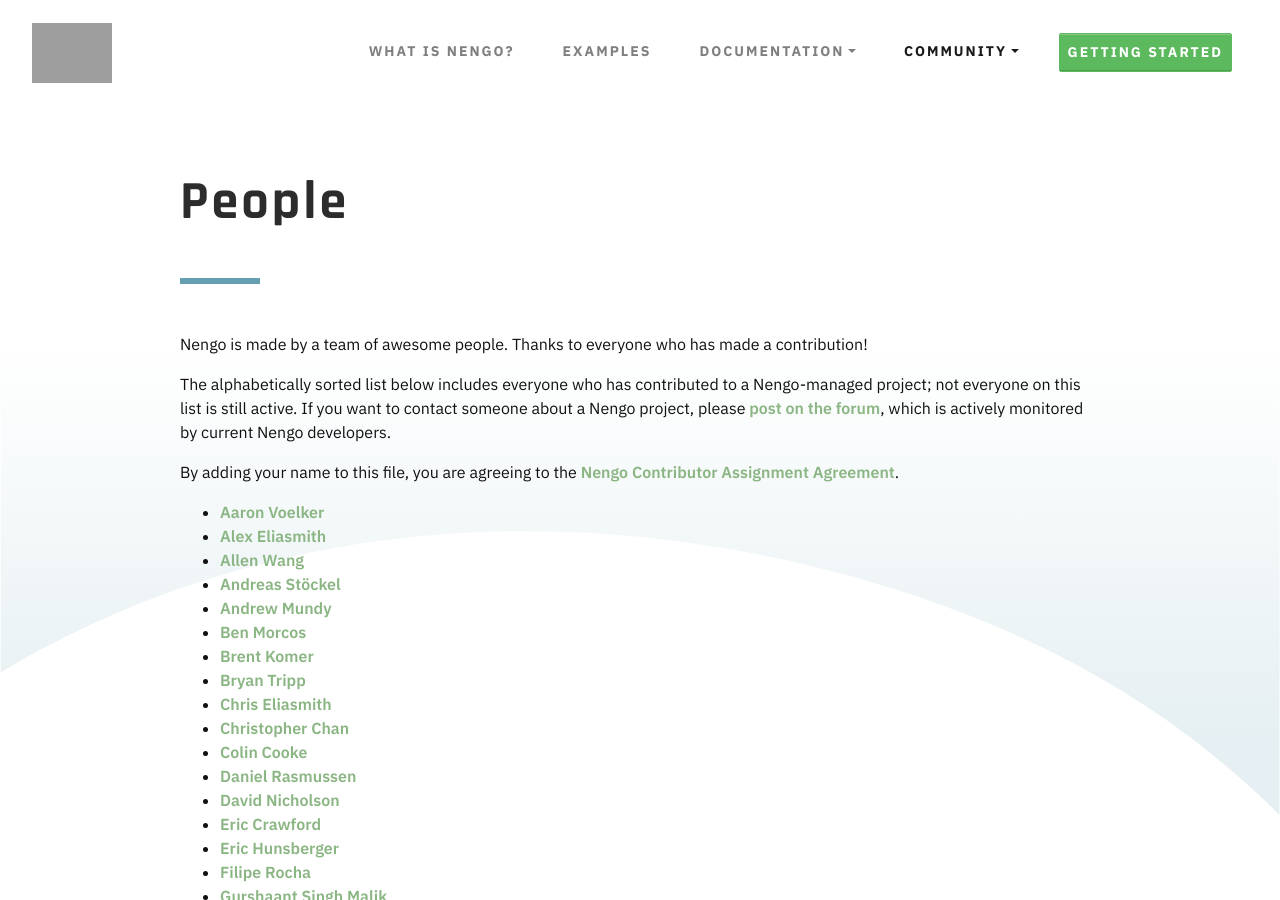
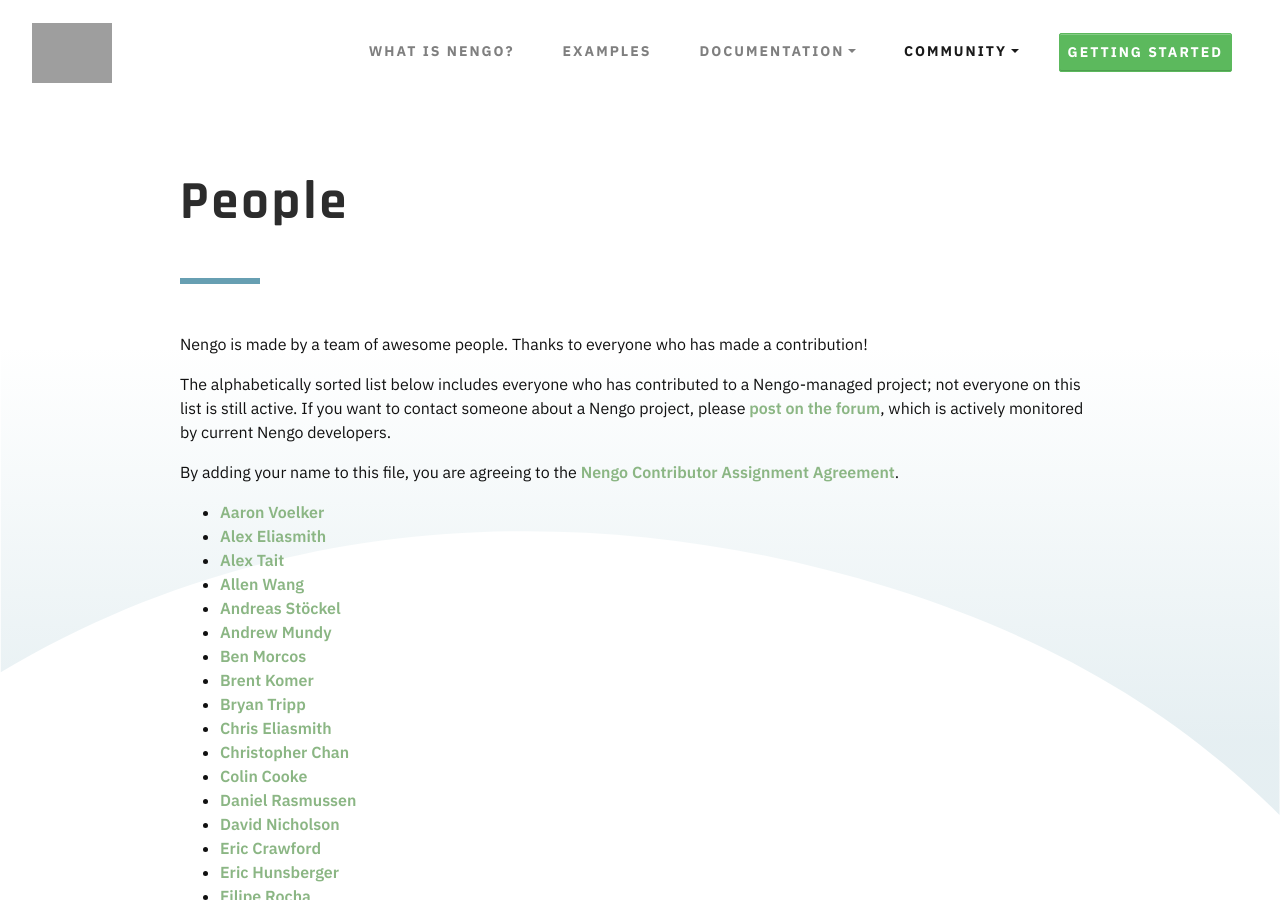
Before and after one commit to nengo/nengo.github.io, a Jekyll site: the page built from people.md, in a window 1280 px wide and 900 px high. Built offline with Jekyll 4.4.1, drawn with Linux system fonts in a browser that asks for light colours; nearby versions of some CDN libraries.

Commit message:
Added Alex Tait to list of names

```diff
--- a/people.md
+++ b/people.md
@@ -19,6 +19,7 @@
 
 - [Aaron Voelker](mailto:arvoelke@gmail.com)
 - [Alex Eliasmith](mailto:weliasmith@uwaterloo.ca)
+- [Alex Tait](mailto:atait@ieee.org)
 - [Allen Wang](mailto:allen.houze.wang@gmail.com)
 - [Andreas Stöckel](mailto:andreas.stoeckel@gmail.com)
 - [Andrew Mundy](mailto:andrew.mundy@ieee.org)
```
